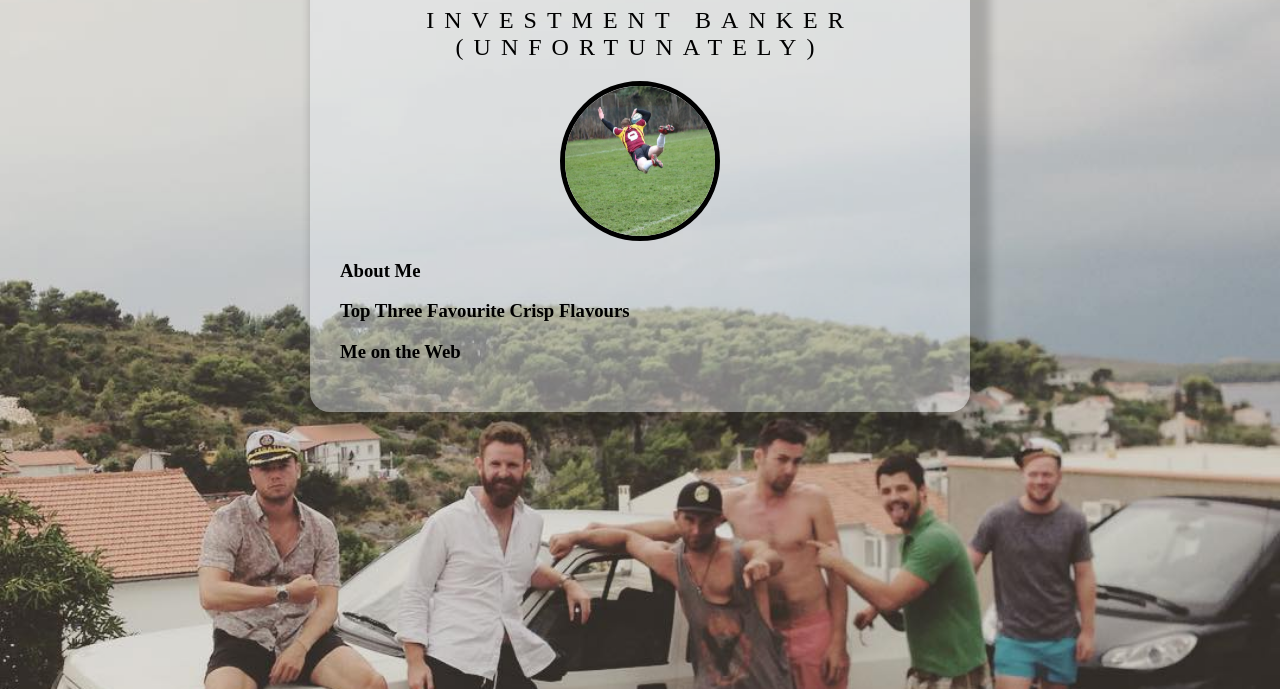
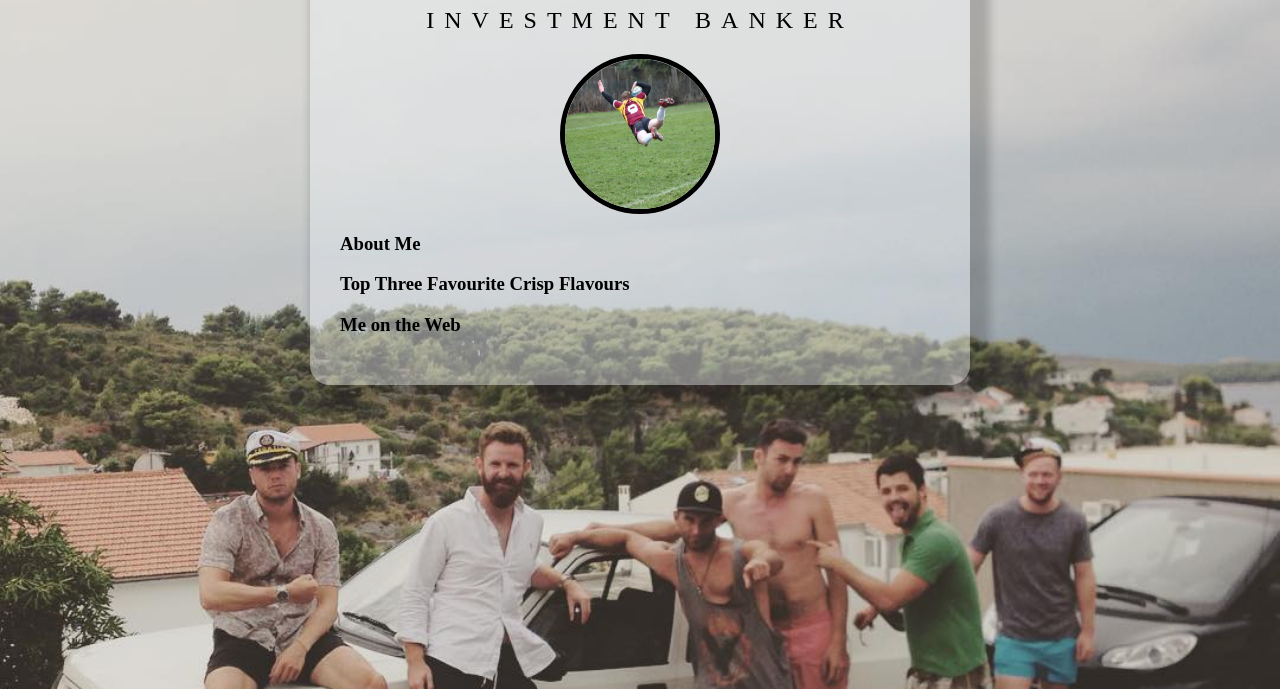
Before and after one commit to BenBrussell/BenBrussell.github.io, a plain HTML site: page index.html in a window 1280 px wide. Shown: the part 111-800 px from the top of the page. Drawn offline with nearby package versions, Linux system fonts and the light colour scheme.

Commit message:
Job title change

```diff
--- a/index.html
+++ b/index.html
@@ -19,7 +19,7 @@
 
 
 			<h1>Ben Russell</h1>
-			<h2>Investment Banker (Unfortunately)</h2>
+			<h2>Investment Banker</h2>
 
 			<img src="images/me.jpg" alt="Ben Russell">
 
```
